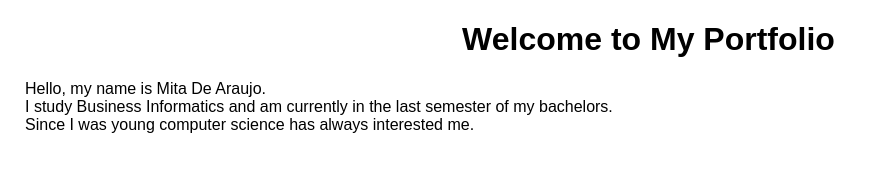
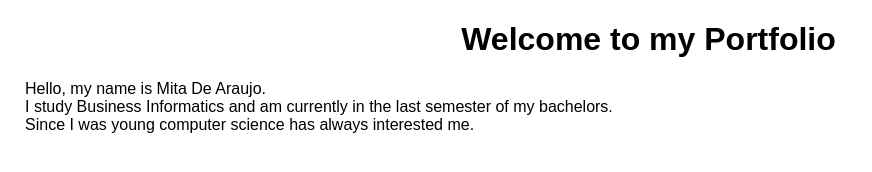
Before and after one commit to MitaDeAraujo/Portfolio-Website, a plain HTML site: page index.html in a window 1280 px wide. Shown: the whole page, without its empty margins (0-872 px from the left). Drawn offline with Linux system fonts and the light colour scheme.

Commit message:
Update index.html

```diff
--- a/index.html
+++ b/index.html
@@ -14,7 +14,7 @@
     <body>
         <main>
             <header>
-                    <h1>Welcome to My Portfolio</h1>
+                    <h1>Welcome to my Portfolio</h1>
             </header>
             <p>Hello, my name is Mita De Araujo.<br>I study Business Informatics and am currently in the last semester of my bachelors.<br>Since I was young computer science has always interested me.</p>
         </main>
```
